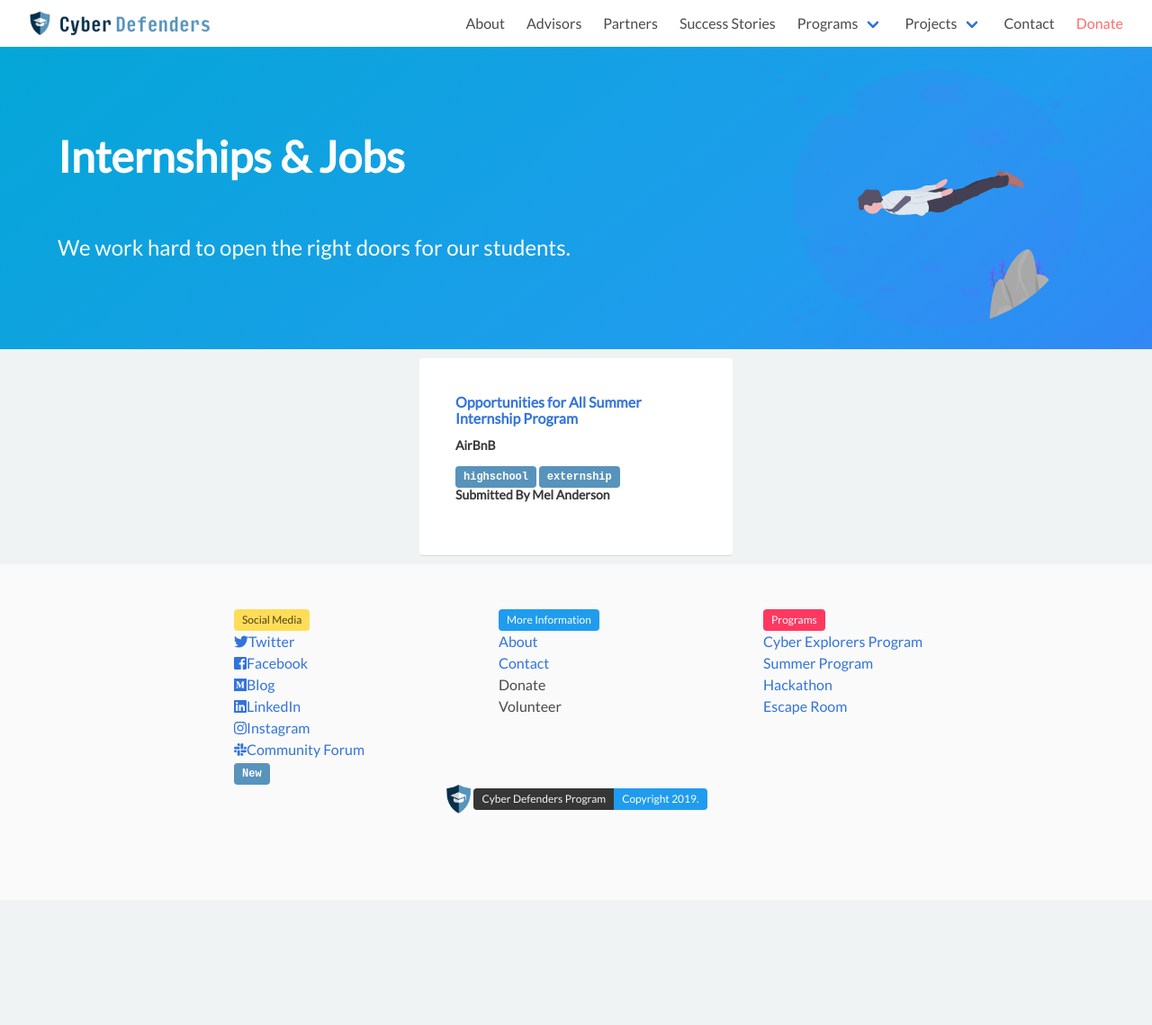
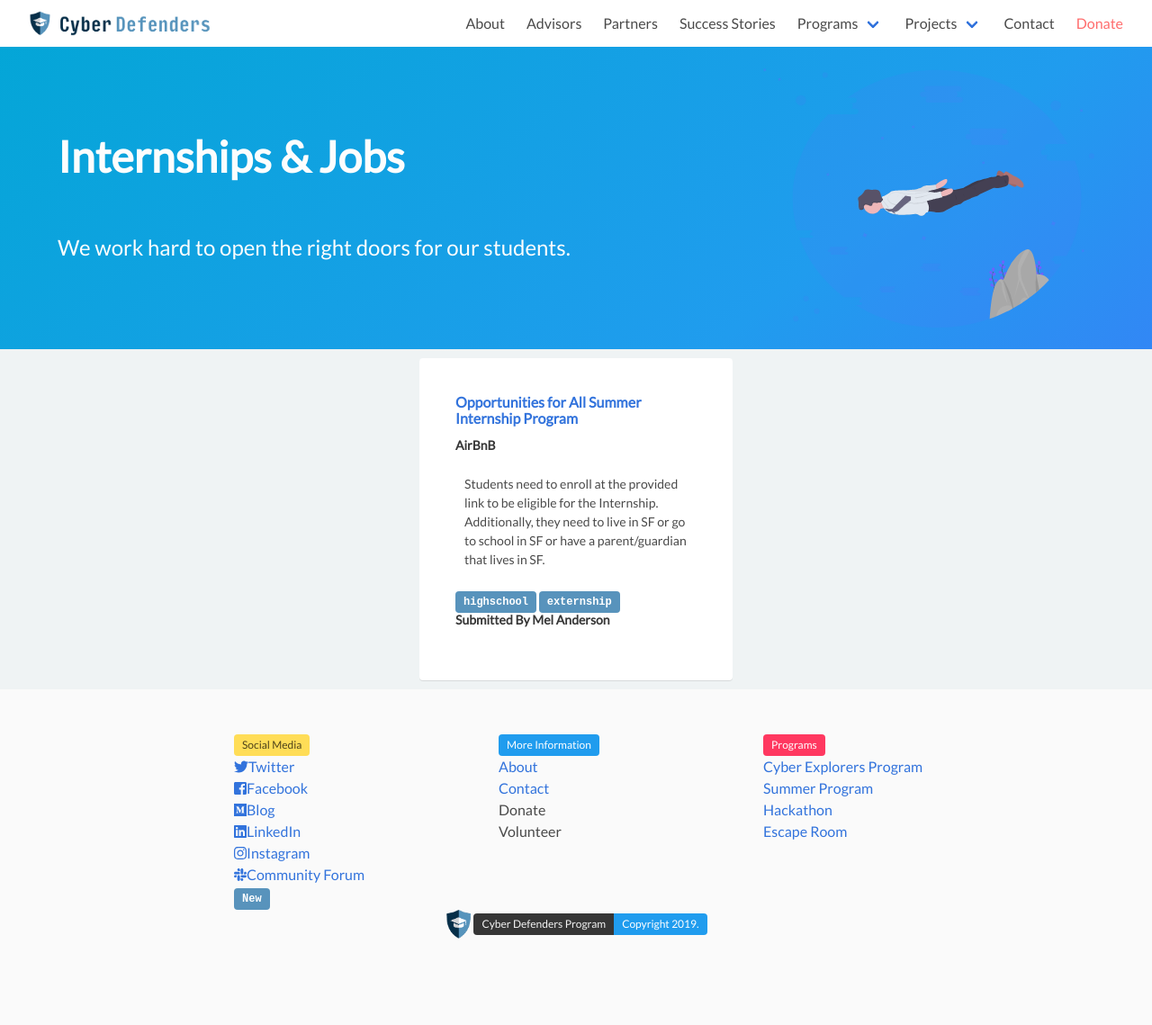
Before and after one commit to cyberdefendersprogram/www-homepage, a Jekyll site: the page built from jobboard.html, in a window 1280 px wide. Shown: the whole page at 90% size. Built offline with Jekyll 4.4.1, drawn with Linux system fonts in a browser that asks for light colours; nearby versions of some CDN libraries; before the commit the page ends 1000 px from its top, so only the background shows below that.

Commit message:
Airbnb Job

```diff
--- a/_data/jobs.yml
+++ b/_data/jobs.yml
@@ -1,5 +1,6 @@
 - title: 'Opportunities for All Summer Internship Program'
-  link:
+  link: https://www.opps4allsf.org/
+  description: Students need to enroll at the provided link  to be eligible for the Internship. Additionally, they need to live in SF or go to school in SF or have a parent/guardian that lives in SF.
   company: AirBnB
   tags:
     - highschool
--- a/jobboard.html
+++ b/jobboard.html
@@ -35,6 +35,7 @@ permalink: /jobboard/
                     <div class="content">
                         <h4><a href="{{job.link}}">{{job.title}}</a></h4>
                         <h6>{{job.company}}</h6>
+                        <p>{{job.description}}</p>
                         {% for tag in job.tags %}
                             <span class="tag is-primary">{{tag}}</span>
                         {% endfor %}
```
